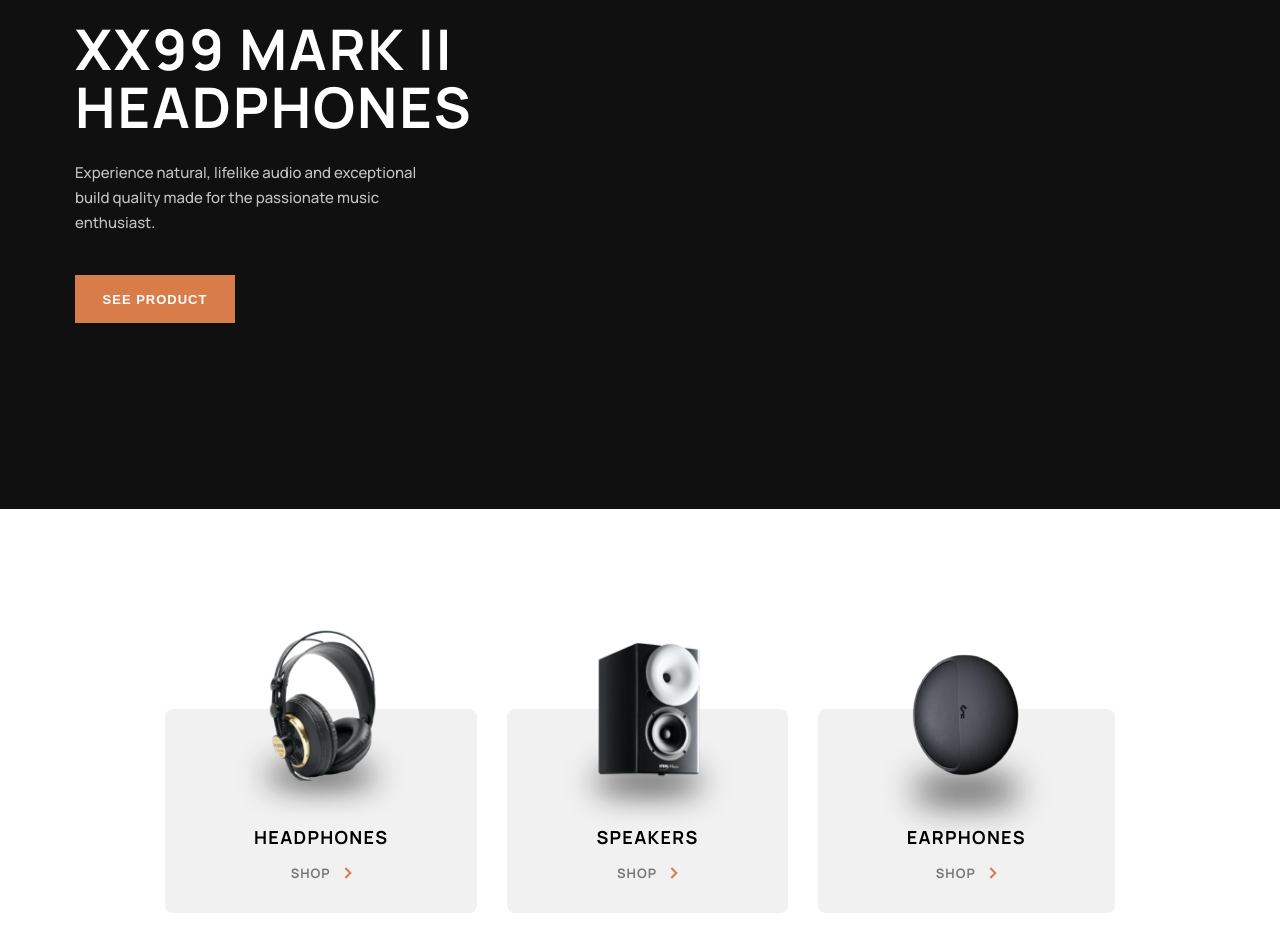
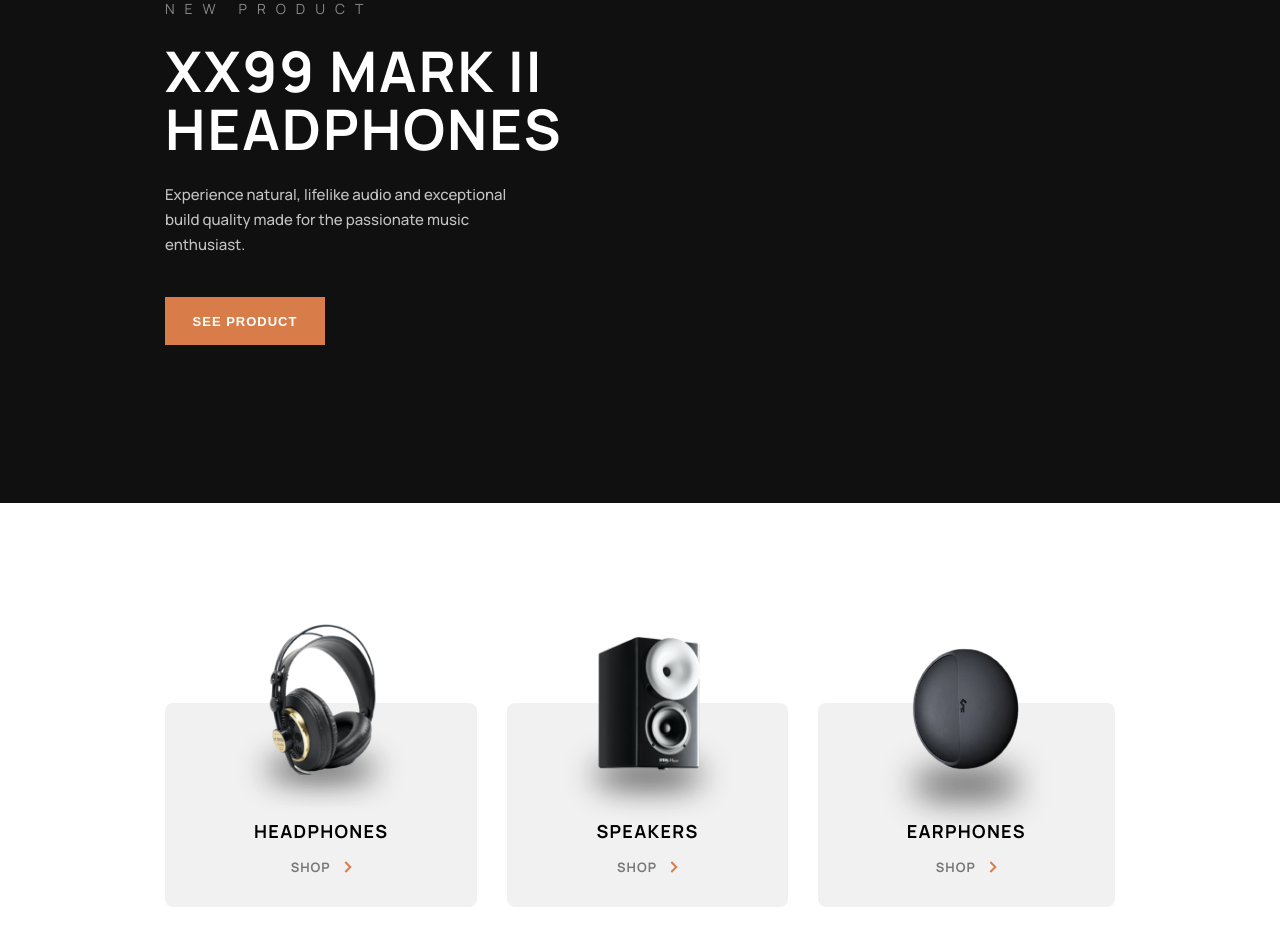
Before and after one commit to HeadYZ/Audiophile, a React (Vite) app: page / in a window 1280 px wide. Shown: the part 226-1178 px from the top of the page. After the commit the page ends 1133 px from the top, so only its background shows below. Built offline with nearby package versions, Linux system fonts and the light colour scheme.

Commit message:
fix some styles, add UI scss

```diff
--- a/src/pages/HomePage.module.scss
+++ b/src/pages/HomePage.module.scss
@@ -1,6 +1,6 @@
 @use '../scss//typography.scss' as *;
 @use '../scss//colors.scss' as *;
-
+@use '../scss//UI.scss' as *;
 // HEADER
 // HEADER
 // HEADER
@@ -19,7 +19,7 @@
 		text-align: center;
 	}
 	&__heading {
-		padding-top: 10.8rem;
+		margin-top: 10.8rem;
 		margin-bottom: 1.6rem;
 		font-size: 1.4rem;
 		letter-spacing: 1rem;
@@ -49,12 +49,12 @@
 // SECTION PRODUCTS
 
 .products {
-	padding: 4rem;
-	height: 68.3rem;
+	@include section-mobile;
+	margin-top: 4rem;
 	&__list {
 		display: flex;
 		flex-direction: column;
-		gap: 6.8rem;
+		gap: 1.6rem;
 		list-style: none;
 		&-item {
 			height: 21.7rem;
@@ -112,24 +112,23 @@
 	}
 }
 
+// .trendy {
+// }
+
 @media (min-width: 768px) {
 	.header {
-		display: flex;
-		justify-content: center;
 		height: 63.9rem;
-		padding: 0 2.3rem;
-		color: $white;
-		background-color: $black16;
 		&__wrapper {
 			margin: 0 auto;
 			width: 100%;
-			max-width: 113rem;
+			max-width: 130rem;
 		}
 		&__box {
+			margin: 0 auto;
 			width: 37.9rem;
 		}
 		&__heading {
-			padding-top: 10.7rem;
+			margin-top: 12.6rem;
 			margin-bottom: 2.4rem;
 		}
 		&__product {
@@ -145,8 +144,8 @@
 	/// ///////////////////////////////////////
 
 	.products {
-		padding: 9.6rem 3.9rem;
-		height: auto;
+		@include section-tablet;
+		margin-top: 9.6rem;
 		&__list {
 			display: flex;
 			flex-direction: row;
@@ -160,15 +159,17 @@
 
 @media (min-width: 992px) {
 	.header {
-		height: 63.9rem;
-		padding: 0;
-		color: $white;
+		@include section-desktop;
+		height: auto;
+		min-height: 63.3rem;
+
 		&__box {
+			margin: 0;
 			align-items: start;
 			text-align: left;
 		}
 		&__heading {
-			padding-top: 10.7rem;
+			margin-top: 12.9rem;
 			margin-bottom: 2.4rem;
 		}
 		&__product {
@@ -183,13 +184,14 @@
 
 @media (min-width: 1240px) {
 	.products {
-		min-height: 50rem;
-		padding: 12rem 16.5rem 9.6rem;
+		@include section-desktop;
+		margin-top: 12rem;
 		&__list {
 			max-width: 111rem;
 			margin: 0 auto;
 			gap: 3rem;
 			&-item {
+				height: 28.4rem;
 				cursor: pointer;
 				&-top {
 					height: 8rem;
--- /dev/null
+++ b/src/scss/UI.scss
@@ -0,0 +1,12 @@
+@mixin section-mobile {
+	padding: 0 2.4rem;
+}
+
+@mixin section-tablet {
+	padding: 0 3.9rem;
+}
+@mixin section-desktop {
+	padding: 0 16.5rem;
+}
+
+// 120 168 200 200
```
